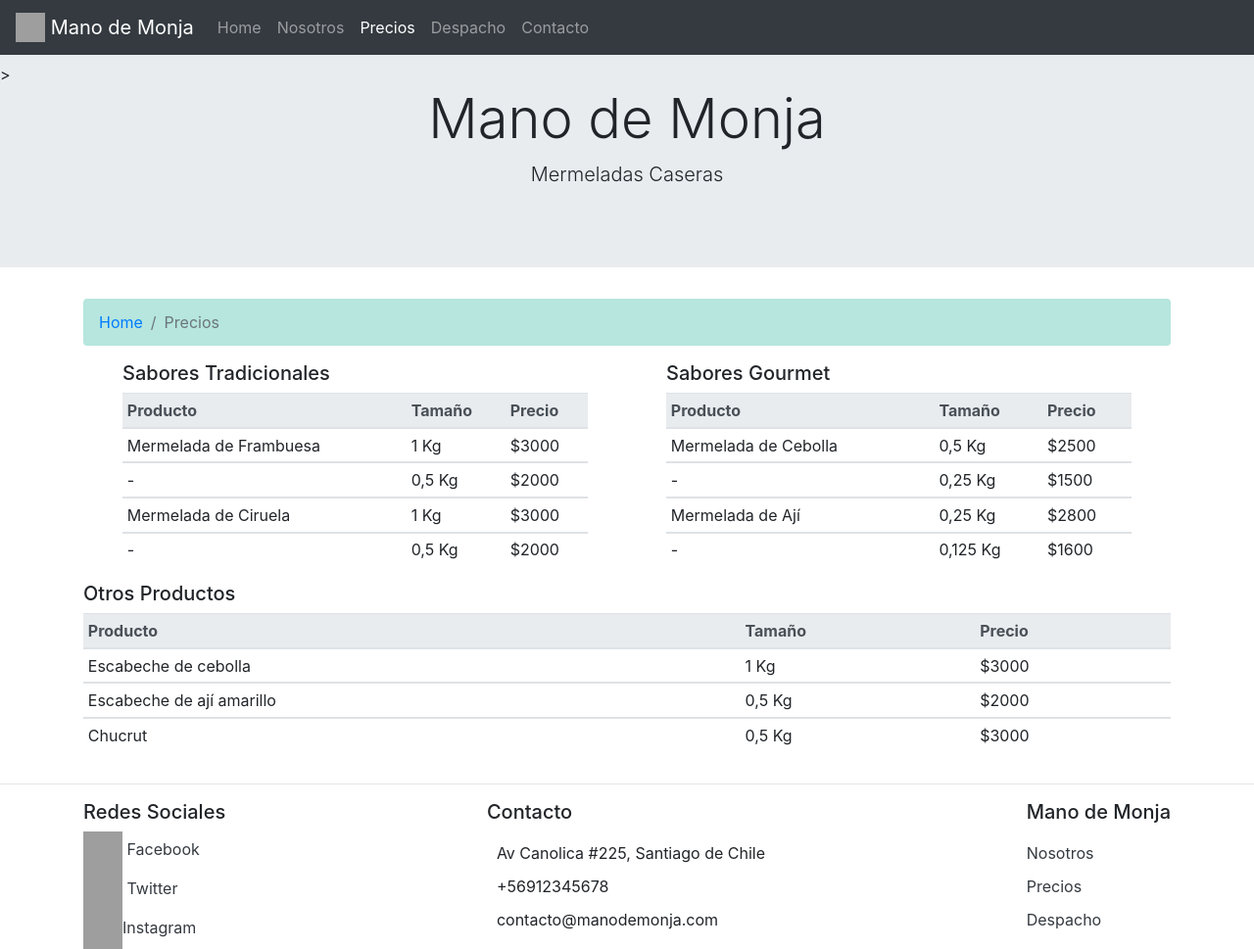
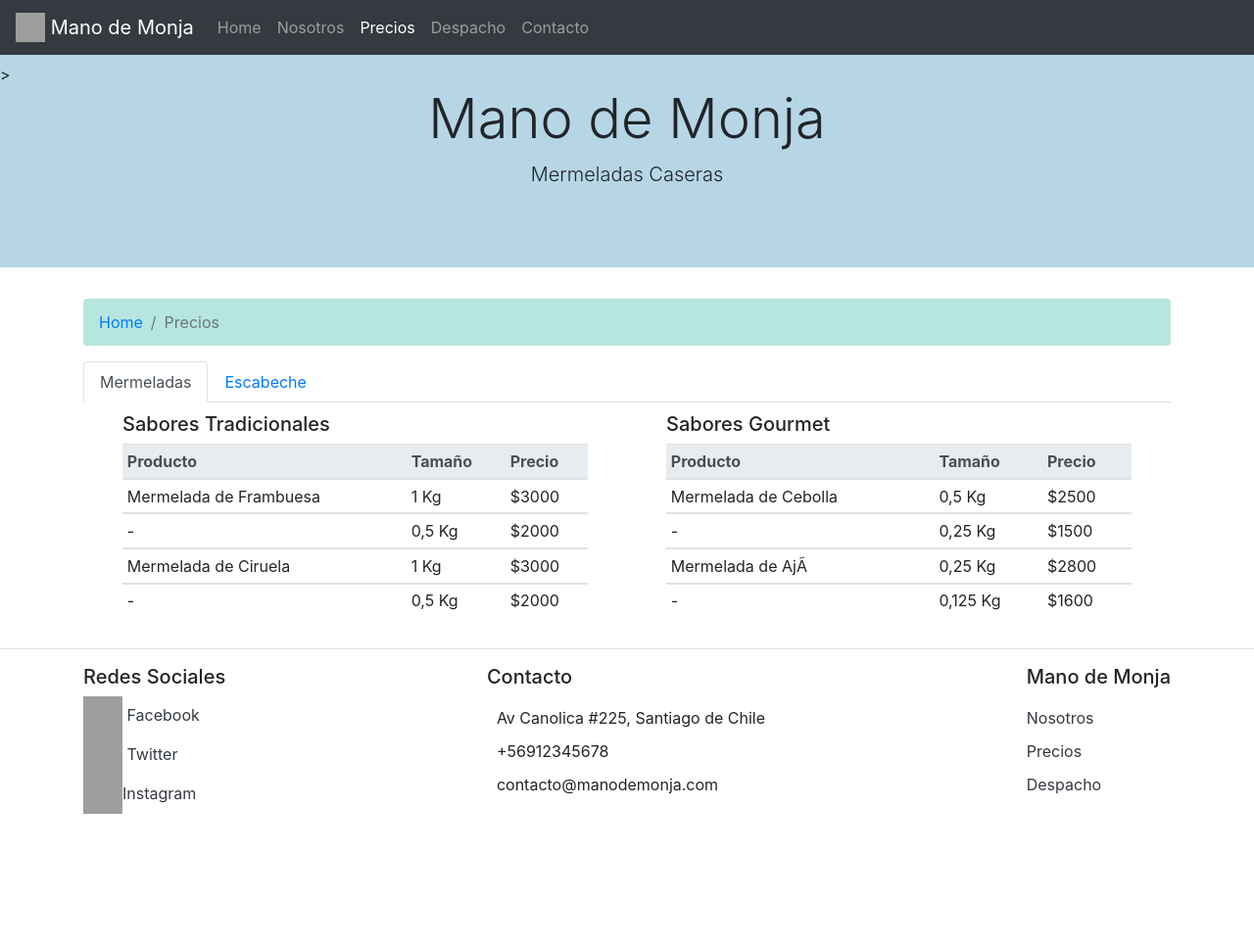
Before and after one commit to pcidsoto/Ejemplo-de-pagina-web-con-responsive, a website: page precios.html in a window 1280 px wide. Shown: the whole page at 98% size. After the commit the page ends 831 px from the top, so only its background shows below. Drawn offline with nearby package versions, Linux system fonts and the light colour scheme; grey boxes are pictures that could not be loaded; a web font is replaced by a local one.

Commit message:
Se actualiza pagina precios incorporando nav-tabs

```diff
--- a/css/main.css
+++ b/css/main.css
@@ -1,12 +1,18 @@
 .imagenjumbo{
+  display: block;
+  margin-left: auto;
+  margin-right: auto;
+  width: 100%;
+}
 
-    display: block;
-    margin-left: auto;
-    margin-right: auto;
-    width: 100%;
+.jumbotron{
+  background-color: #B6D6E6;
 
 }
 
+.tab-content{
+  padding-top: 10px;
+}
 
 .img-fluid{
   max-width: 100%;
@@ -26,14 +32,14 @@
 }
 
 .card-deck{
-
-    padding-top: 50px;
+  padding-top: 50px;
 }
 
 .btn{
     width: 80%;
     border: none;
-
+    background-color: #B6E6DE;
+    color: black;
 }
 
 .breadcrumb{
@@ -53,6 +59,8 @@
     padding-left: 40px;
     padding-right: 40px;
 }
+
+
 
 /*Controla el responsive de manera mas elegante*/
 .card-deck {
--- a/precios.html
+++ b/precios.html
@@ -9,7 +9,6 @@
 <link rel="stylesheet" href="node_modules/bootstrap/dist/css/bootstrap.min.css" >
 <link rel="stylesheet" href="css/main.css" >
 <link rel="stylesheet" href="node_modules/open-iconic/font/css/open-iconic-bootstrap.min.css" >
-
 
 <title>Mano de Monja</title>
 </head>
@@ -46,18 +45,32 @@
         </div>
 
         <div class="container">
-
             <nav aria-label="breadcrumb">
                 <ol class="breadcrumb">
                 <li class="breadcrumb-item"><a  href="./index.html">Home</a></li>
                 <li class="breadcrumb-item active" aria-current="page">Precios</li>
                 </ol>
             </nav>
+        </div>
 
+        <div class="container">
+            <!-- NAV TABS  -->
+            <nav>
+                <div class="nav nav-tabs" id="nav-tab" role="tablist">
+                  <a class="nav-item nav-link active" id="nav-mermeladas-tab" data-toggle="tab" href="#nav-mermeladas"
+                  role="tab" aria-controls="nav-mermeladas" aria-selected="true">Mermeladas</a>
+                  <a class="nav-item nav-link" id="nav-escabeche-tab" data-toggle="tab" href="#nav-escabeche"
+                  role="tab" aria-controls="nav-escabeche" aria-selected="false">Escabeche</a>
+                </div>
+              </nav>
+              <div class="tab-content" id="nav-tabContent">
+                <div class="tab-pane fade show active" id="nav-mermeladas" role="tabpanel" aria-labelledby="nav-mermeladas-tab">
+                    <!--Contenido a mostrar-->
                     <div class="table-responsive d-flex flex-wrap flex-row justify-content-center">
                         <div class="col-sm-6 table-product">
+
+                            <div class="table-responsive">
                                 <h5 >Sabores Tradicionales</h5>
-                        <div class="table-responsive">
                                 <table class="table table-sm">
                                     <thead class="thead-light">
                                         <th>Producto</th>
@@ -97,8 +110,8 @@
                         </div>
 
                         <div class="col-sm-6 table-product">
+                            <div class="table-responsive">
                                 <h5>Sabores Gourmet</h5>
-                        <div class="table-responsive">
                                 <table class="table table-sm">
                                     <thead class="thead-light">
                                         <th>Producto</th>
@@ -121,7 +134,7 @@
                                     </tbody>
                                     <tbody>
                                         <tr>
-                                    <td>Mermelada de Ají</td>
+                                        <td>Mermelada de AjÃ­</td>
                                         <td>0,25 Kg</td>
                                         <td>$2800</td>
                                         </tr>
@@ -137,7 +150,8 @@
                                 </div>
                         </div>
                     </div>
-
+                </div>
+                <div class="tab-pane fade" id="nav-escabeche" role="tabpanel" aria-labelledby="nav-escabeche-tab">
 
                     <div class="table-responsive">
                         <h5>Otros Productos</h5>
@@ -170,9 +184,21 @@
                             </tbody>
                         </table>
                     </div>
+                </div>
+              </div>
+
+
+
+
 
 
             </div>
+
+
+        </div>
+
+        </div>
+
 
 
 
```
Also changed, not shown: index.html (+2 -1 lines). Lines whose indentation alone changed are shown as unchanged.
